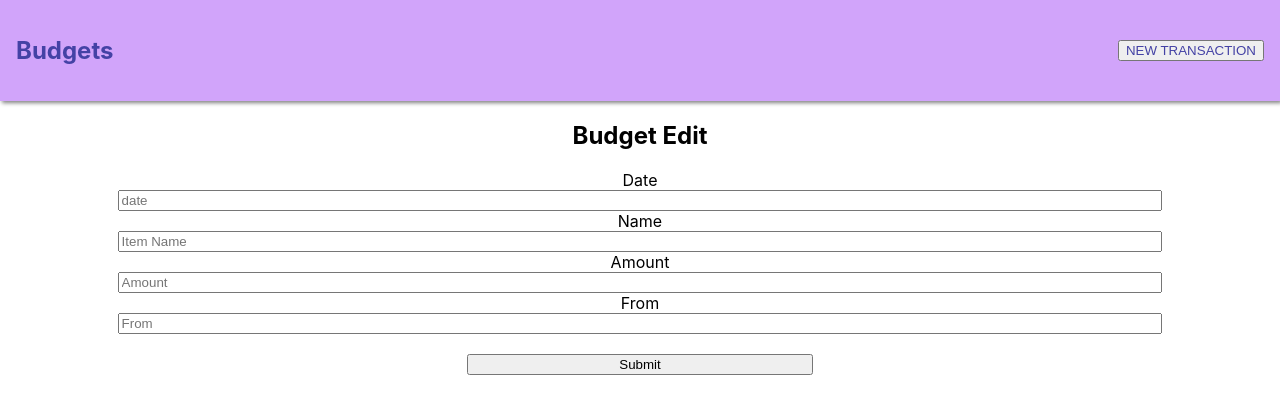
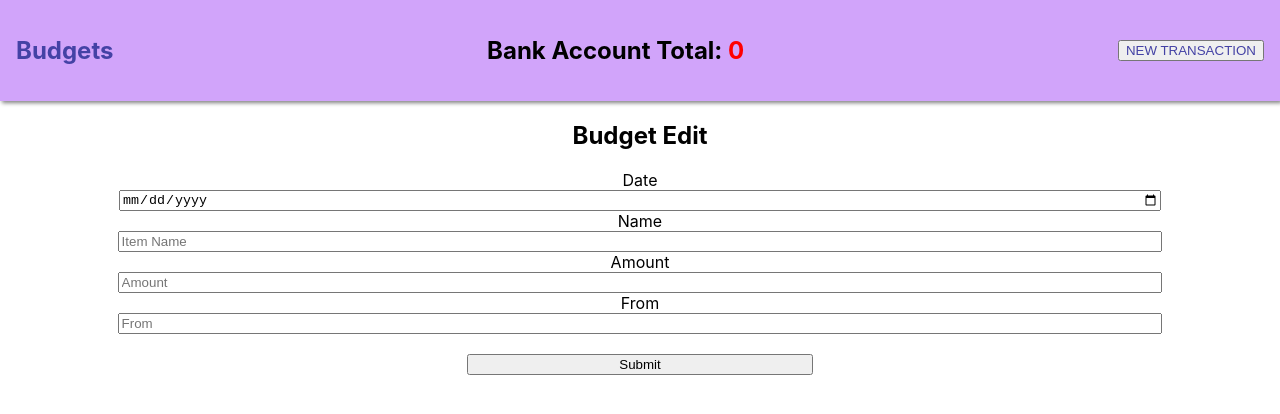
Before and after one commit to ZiqianPan/budgeting-app-project-react, a React (Create React App) app: page /transactions/1/edit in a window 1280 px wide. Shown: the top 414 px of the page. Built offline with nearby package versions, Linux system fonts and the light colour scheme; no server answers.

Commit message:
change date to object edit sample data

```diff
--- a/src/App.js
+++ b/src/App.js
@@ -17,7 +17,7 @@ function App() {
   return (
     <div className="App">
     <Router>
-      <Nav />
+      <Nav  accTotal={accTotal} setAccTotal={setAccTotal} />
       <main>
         <Routes>
           <Route path="/" element={<Home />} />
--- a/src/components/BudgetEditForm.js
+++ b/src/components/BudgetEditForm.js
@@ -11,7 +11,7 @@ export default function BudgetEditForm() {
     const [budget, setBudget] = useState({
         item_name: "",
         amount: "",
-        date: "",
+        date: {},
         from: "",
         category: "",
       });
@@ -51,7 +51,7 @@ export default function BudgetEditForm() {
       <input
         id="date"
         value={budget.date}
-        type="text"
+        type="date"
         onChange={handleTextChange}
         placeholder="date"
         required
--- a/src/components/BudgetNewForm.js
+++ b/src/components/BudgetNewForm.js
@@ -8,7 +8,7 @@ export default function BudgetNewForm() {
   const [budget, setBudget] = useState({
     item_name: "",
     amount: "",
-    date: "",
+    date: {},
     from: "",
     category: "",
   });
@@ -41,7 +41,7 @@ export default function BudgetNewForm() {
         <input
           id="date"
           value={budget.date}
-          type="text"
+          type="date"
           onChange={handleTextChange}
           placeholder="date"
           required
--- a/src/components/Nav.js
+++ b/src/components/Nav.js
@@ -1,11 +1,22 @@
 import { Link } from "react-router-dom";
 
-export default function Nav() {
+export default function Nav({ accTotal, setAccTotal }) {
+  const changeColor = () => {
+    if (accTotal >= 1000) {
+      return <span style={{ color: "green" }}>{Number(accTotal)}</span>;
+    } else if (accTotal <= 0) {
+      return <span style={{ color: "red" }}>{Number(accTotal)}</span>;
+    } else {
+      return <span style={{ color: "black" }}>{Number(accTotal)}</span>;
+    }
+  };
+
   return (
     <nav>
       <h1>
         <Link to="/transactions">Budgets</Link>
       </h1>
+      <h2>Bank Account Total: {changeColor()}</h2>
       <button>
         <Link to="/transactions/new">NEW TRANSACTION</Link>
       </button>
```
